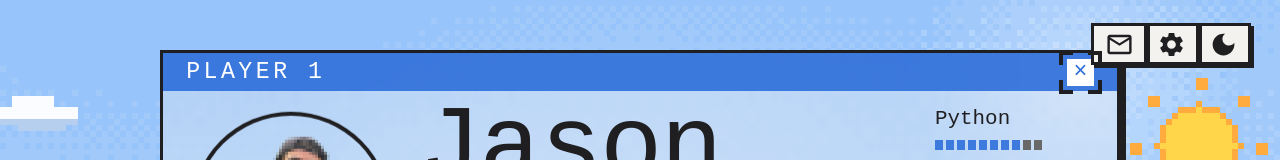
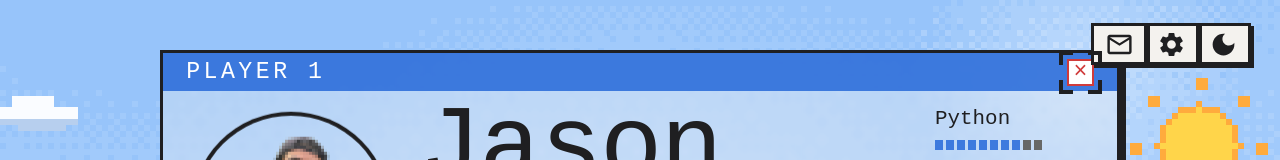
Before and after one commit to Jason-Wuuuu/Jason, a React (Vite) app: page / in a window 1280 px wide. In both pictures the pointer is over the button "Close". Shown: the top 160 px of the page. Built offline with nearby package versions, Linux system fonts and the light colour scheme; a web font is replaced by a local one.

Commit message:
Window bars: the × and the card's ▶ are red, and hover inverts them (one rule, replacing the per-bar hover colours)
Co-Authored-By: Claude Sonnet 5.5 <noreply@anthropic.com>

```diff
--- a/src/index.css
+++ b/src/index.css
@@ -326,7 +326,7 @@ html:has(.zoom) { overflow: hidden; }
 .win.win.lifted { box-shadow: 12px 12px 0 var(--accent); } /* picked up: every window's shadow deepens in the accent (doubled class to beat .win.settings below) */
 .win > .bar { position: absolute; inset: 0 0 auto; display: flex; justify-content: space-between; align-items: center; padding: .15rem .75rem; background: var(--ink); color: var(--bg); letter-spacing: .15em; touch-action: none; user-select: none; }
 .wm { display: flex; gap: .4rem; letter-spacing: 0; }
-.wm button { width: 1.15rem; height: 1.15rem; padding: 0; display: grid; place-items: center; line-height: 1; font-size: 1rem; background: none; border: 2px solid currentColor; color: inherit; }
+.wm button { width: 1.15rem; height: 1.15rem; padding: 0; display: grid; place-items: center; line-height: 1; font-size: 1rem; background: var(--k-red); border: 2px solid var(--k-red); color: var(--on-accent); } /* the window bar's × and ▶ are red, whatever colour the bar is */
 /* an easter egg (hoverRing.js): the card bounces around like a DVD screensaver; desktop only, like dragging it */
 .bounce::before { content: "▶"; font-size: .6rem; }
 .card.dvd .bounce::before { content: "■"; }
@@ -348,8 +348,7 @@ html:has(.zoom) { overflow: hidden; }
 .conf { position: absolute; z-index: 41; width: 10px; height: 10px; background: var(--c); pointer-events: none; animation: conf 1.3s steps(13) both; } /* confetti from a corner hit (hoverRing.js) */
 @keyframes conf { from { translate: 0 0; } to { translate: var(--dx) calc(var(--dy) + 110px); opacity: 0; } }
 @media (prefers-reduced-motion: reduce), (hover: none) { .card .bounce { display: none; } }
-.wm button:hover { background: var(--accent); color: var(--on-accent); border-color: var(--accent); }
-.card .wm button:hover { background: var(--on-accent); color: var(--accent); border-color: var(--on-accent); } /* the player card's bar is accent itself: hover inverts it */
+.wm button:hover { background: var(--on-accent); color: var(--k-red); border-color: var(--k-red); } /* hover inverts it */
 /* Settings and Contact windows (Windows.jsx) */
 .win.settings, .win.contact, .win.shotwin { width: min(26rem, calc(100vw - 12rem)); padding: 3rem 1.5rem 1.5rem; background: color-mix(in srgb, var(--bg) 80%, transparent); -webkit-backdrop-filter: blur(3px); backdrop-filter: blur(3px); border: 3px solid var(--ink); box-shadow: 6px 6px 0 var(--ink); }
 /* a project screenshot in a window (Lightbox.jsx): opens centred, the shot sized to fit the screen */
@@ -405,10 +404,8 @@ html:has(.zoom) { overflow: hidden; }
   .ghost { position: fixed; z-index: 4; pointer-events: none; border: 3px solid color-mix(in srgb, var(--sky) 55%, transparent); } /* shadow clones trailing a dragged card (hoverRing.js) */
   .card.lifted { box-shadow: 12px 12px 0 var(--accent); } /* picked up: a deeper shadow, in the accent like the windows' */ /* keeps the card where it was while the strip below shrinks */
   .card.lifted:not(.dvd) > .bar { background: var(--ink); color: var(--bg); } /* picked up: the accent bar flips to ink, so the accent shadow shows against it */
-  .card.lifted:not(.dvd) .wm button:hover { background: var(--accent); color: var(--on-accent); border-color: var(--accent); }
   .card[data-hue="1"] { --hue: var(--k1); --hue-t: var(--on-accent); } .card[data-hue="2"] { --hue: var(--k2); --hue-t: var(--on-accent); } .card[data-hue="3"] { --hue: var(--ink); --hue-t: var(--bg); } /* --k1, --k2: two other accents, set by hoverRing.js */
   .card.dvd > .bar { background: var(--hue, var(--accent)); color: var(--hue-t, var(--on-accent)); } /* bouncing: like the DVD logo, the bar changes colour on every hit (hoverRing.js sets data-hue) */
-  .card.dvd .wm button:hover { background: var(--hue-t, var(--on-accent)); color: var(--hue, var(--accent)); border-color: var(--hue-t, var(--on-accent)); }
   #experience { padding-top: .8rem; }
   .card {
     position: relative;
```
